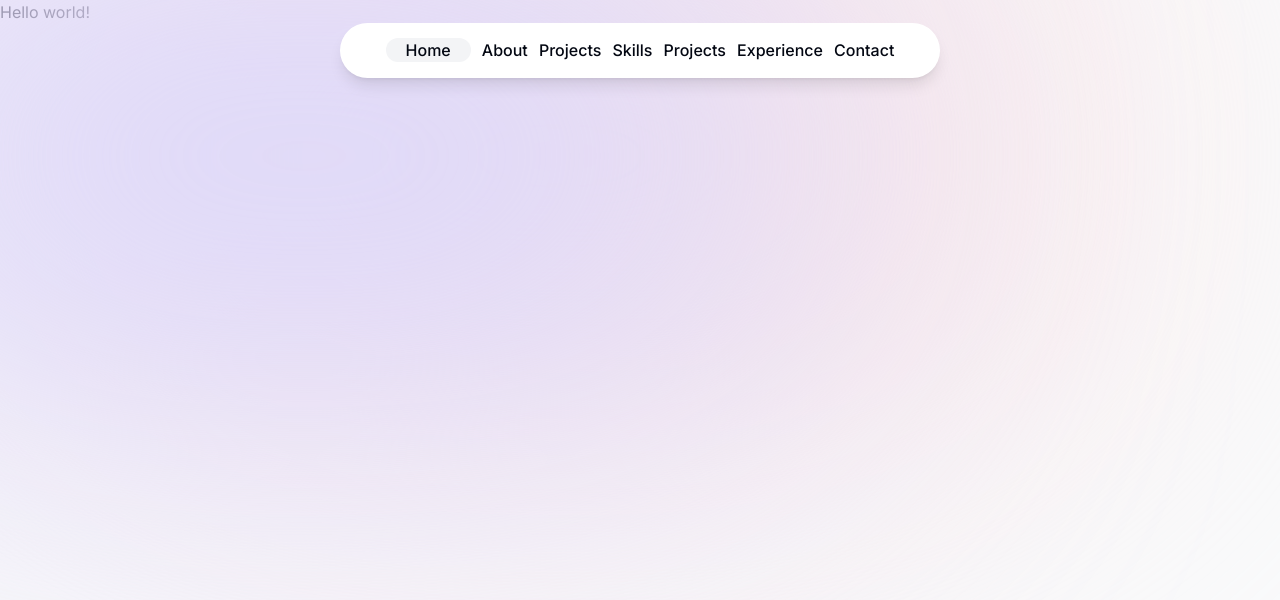
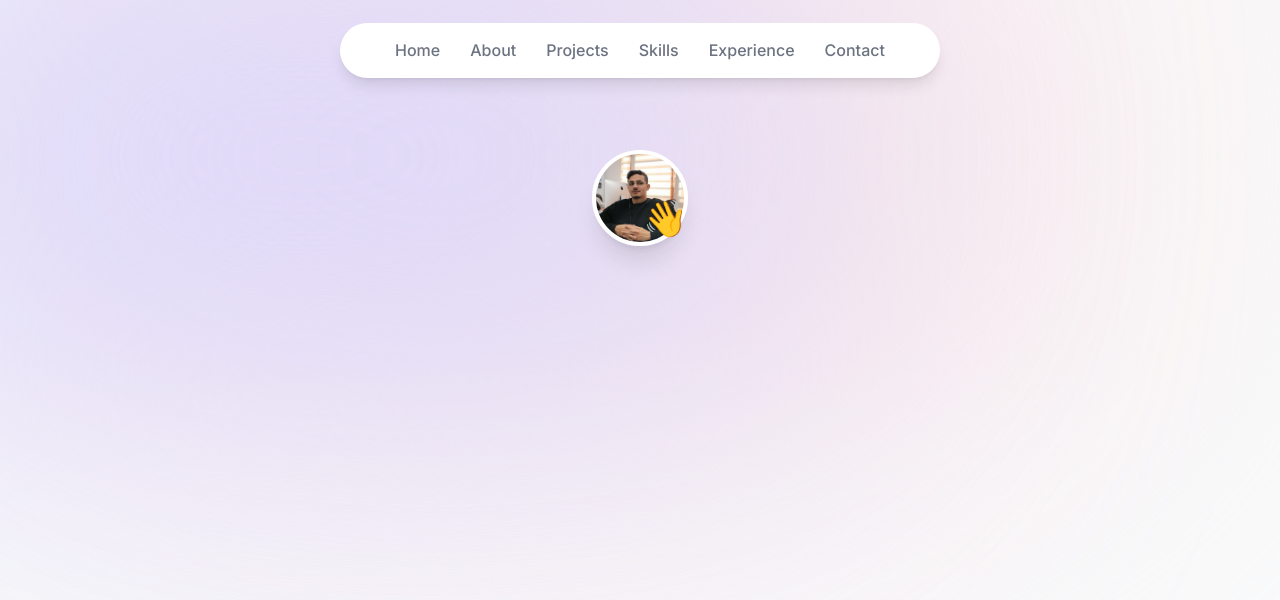
Before and after one commit to mmardi01/my-website, a Next.js app: page / in a window 1280 px wide. Shown: the top 600 px of the page. Built offline with nearby package versions, Linux system fonts and the light colour scheme.

Commit message:
almost done with header & start workin on intro section

```diff
--- a/app/data.ts
+++ b/app/data.ts
@@ -1,10 +1,3 @@
-import React from "react";
-import { CgWorkAlt } from "react-icons/cg";
-import { FaReact } from "react-icons/fa";
-import { LuGraduationCap } from "react-icons/lu";
-import corpcommentImg from "@/public/corpcomment.png";
-import rmtdevImg from "@/public/rmtdev.png";
-import wordanalyticsImg from "@/public/wordanalytics.png";
 
 export const links = [
   {
@@ -32,76 +25,3 @@ export const links = [
     hash: "#contact",
   },
 ] as const;
-
-export const experiencesData = [
-  {
-    title: "Graduated bootcamp",
-    location: "Miami, FL",
-    description:
-      "I graduated after 6 months of studying. I immediately found a job as a front-end developer.",
-    icon: React.createElement(LuGraduationCap),
-    date: "2019",
-  },
-  {
-    title: "Front-End Developer",
-    location: "Orlando, FL",
-    description:
-      "I worked as a front-end developer for 2 years in 1 job and 1 year in another job. I also upskilled to the full stack.",
-    icon: React.createElement(CgWorkAlt),
-    date: "2019 - 2021",
-  },
-  {
-    title: "Full-Stack Developer",
-    location: "Houston, TX",
-    description:
-      "I'm now a full-stack developer working as a freelancer. My stack includes React, Next.js, TypeScript, Tailwind, Prisma and MongoDB. I'm open to full-time opportunities.",
-    icon: React.createElement(FaReact),
-    date: "2021 - present",
-  },
-] as const;
-
-export const projectsData = [
-  {
-    title: "CorpComment",
-    description:
-      "I worked as a full-stack developer on this startup project for 2 years. Users can give public feedback to companies.",
-    tags: ["React", "Next.js", "MongoDB", "Tailwind", "Prisma"],
-    imageUrl: corpcommentImg,
-  },
-  {
-    title: "rmtDev",
-    description:
-      "Job board for remote developer jobs. I was the front-end developer. It has features like filtering, sorting and pagination.",
-    tags: ["React", "TypeScript", "Next.js", "Tailwind", "Redux"],
-    imageUrl: rmtdevImg,
-  },
-  {
-    title: "Word Analytics",
-    description:
-      "A public web app for quick analytics on text. It shows word count, character count and social media post limits.",
-    tags: ["React", "Next.js", "SQL", "Tailwind", "Framer"],
-    imageUrl: wordanalyticsImg,
-  },
-] as const;
-
-export const skillsData = [
-  "HTML",
-  "CSS",
-  "JavaScript",
-  "TypeScript",
-  "React",
-  "Next.js",
-  "Node.js",
-  "Git",
-  "Tailwind",
-  "Prisma",
-  "MongoDB",
-  "Redux",
-  "GraphQL",
-  "Apollo",
-  "Express",
-  "PostgreSQL",
-  "Python",
-  "Django",
-  "Framer Motion",
-] as const;
--- a/app/layout.tsx
+++ b/app/layout.tsx
@@ -17,10 +17,10 @@ export default function RootLayout({
   return (
     <html lang="en">
       <body className={`${inter.className}
-      bg-gray-50 text-gray-950`}>
+      bg-gray-50 text-gray-950 `}>
         <Navbar />
-        <div className='bg-[#fbe2e3] z-0  sm:w-[68rem] w-[31.52rem] rounded-full right-[11rem] top-[-6rem] blur-[10rem] h-[31.52rem] absolute'></div>
-        <div className='bg-[#dbd7fb] z-0  w-[31.52rem] sm:w-[68rem] rounded-full left-[-35rem] top-[-6rem] blur-[10rem] h-[31.52rem] absolute md:left-[-33rem] lg:left-[-28rem] xl:left-[-15rem] 2xl:left-[-5rem]'></div>
+        <div className='bg-[#fbe2e3] -z-10 sm:w-[68rem] w-[31.52rem] rounded-full right-[11rem] top-[-6rem] blur-[10rem] h-[31.52rem] fixed'></div>
+        <div className='bg-[#dbd7fb] -z-10  w-[31.52rem] sm:w-[68rem] rounded-full left-[-35rem] top-[-6rem] blur-[10rem] h-[31.52rem] fixed md:left-[-33rem] lg:left-[-28rem] xl:left-[-15rem] 2xl:left-[-5rem]'></div>
         {children}
       </body>
     </html>
--- a/app/page.tsx
+++ b/app/page.tsx
@@ -1,9 +1,9 @@
+import Intro from '@/components/Intro'
 import Image from 'next/image'
-
 export default function Home() {
   return (
-    <main className="">
-        <h1>Hello world!</h1>
+    <main className="pt-[150px] z-20">
+        <Intro />
     </main>
   )
 }
--- /dev/null
+++ b/components/Intro.tsx
@@ -0,0 +1,42 @@
+"use client"
+import React from 'react'
+import Image from 'next/image'
+import { motion } from 'framer-motion'
+
+export default function Intro() {
+  return (
+    <section className=''>
+      <div className='flex justify-center'>
+        <motion.div className='relative'
+         initial={{opacity: 0, scale:0}}
+         animate={{opacity: 1, scale:1}}
+         transition={{
+          type:"tween",
+          duration:0.2
+         }}>
+        <Image src='/personal.jpg'
+          alt='Mustapha Mardi'
+          width="200"
+          quality="95"
+          height="200"
+          className='h-24 w-24 border-white border-4 shadow-xl rounded-full'
+          />
+        <motion.span
+        className='text-4xl absolute bottom-2 right-0'
+        initial={{opacity: 0, scale:0}}
+        animate={{opacity: 1, scale:1}}
+        transition={{
+         type:"spring",
+         stiffness:125,
+         delay:0.1,
+         duration:0.7
+        }}
+        >
+          👋
+        </motion.span>
+        </motion.div>
+      </div>
+      {/* <p>Hello, I'm Mustapha</p> */}
+    </section>
+  )
+}
--- a/components/Navbar.tsx
+++ b/components/Navbar.tsx
@@ -2,38 +2,24 @@
 import React from 'react'
 import { motion } from 'framer-motion'
 import Link from 'next/link';
+import { links } from '@/app/data';
 
 export default function Navbar() {
   return (
     <header className='z-[999] flex justify-center items-center w-full fixed h-[100px]'>
             <motion.div
-            className='w-[600px] backdrop-blur-sm font-medium  flex px-10 items-center  h-[55px] rounded-full bg-white shadow-lg shadow-black/10 '
+            className='sm:w-[600px]  backdrop-blur-sm font-medium text-gray-500  flex px-10 items-center w-full h-full sm:h-[55px] sm:rounded-full bg-white shadow-lg shadow-black/10 '
             initial={{opacity: 0, y:-200}}
             animate={{opacity: 1, y:0}}
             >
-            <ul className='flex w-full justify-around'>
-                <li className='bg-gray-100 px-5 rounded-full'>
-                    <Link href='#home'>Home</Link>
-                </li>
-                <li>
-                    <Link href='#about'>About</Link>
-                </li>
-                <li>
-                    <Link href='#projects'>Projects</Link>
-                </li>
-                <li>
-                    <Link href='#skills'>Skills</Link>
-                </li>
-                <li>
-                    <Link href='#projects'>Projects</Link>
-                </li>
-                <li>
-                    <Link href='#experience'>Experience</Link>
-                </li>
-                <li>
-                    <Link href='#contact'>Contact</Link>
-                </li>
-
+            <ul className='flex w-full justify-around flex-wrap'>
+             {
+                links.map((link,index)=> (
+                    <ul className='m-2' key={index}>
+                       <Link href={link.hash}>{link.name}</Link>
+                    </ul>
+                ))
+             }
             </ul>
             </motion.div>
     </header>
```
Also changed, not shown: public/personal.jpg (added), 1 other file (tests, documents, lock files or other folders).
